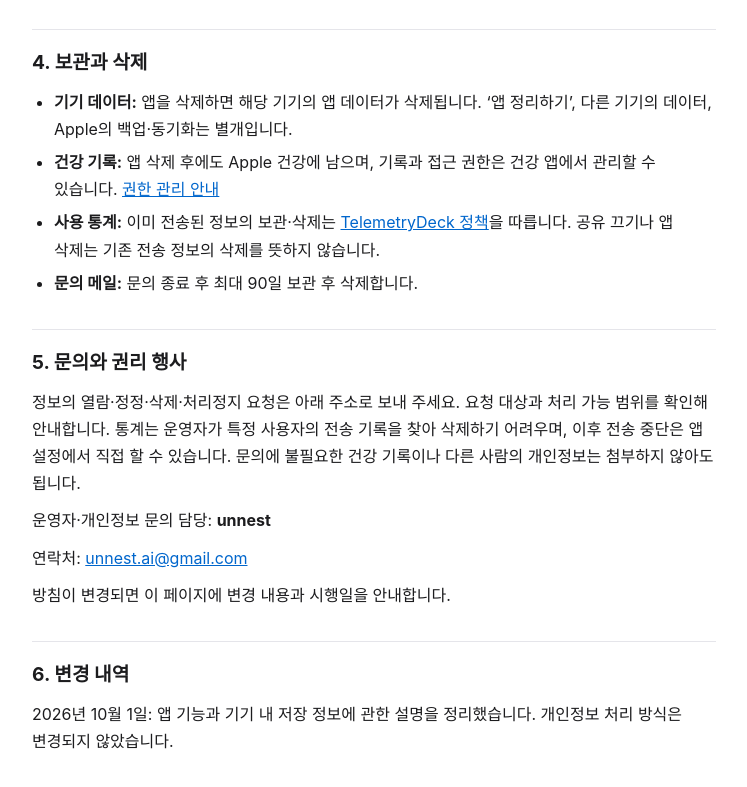
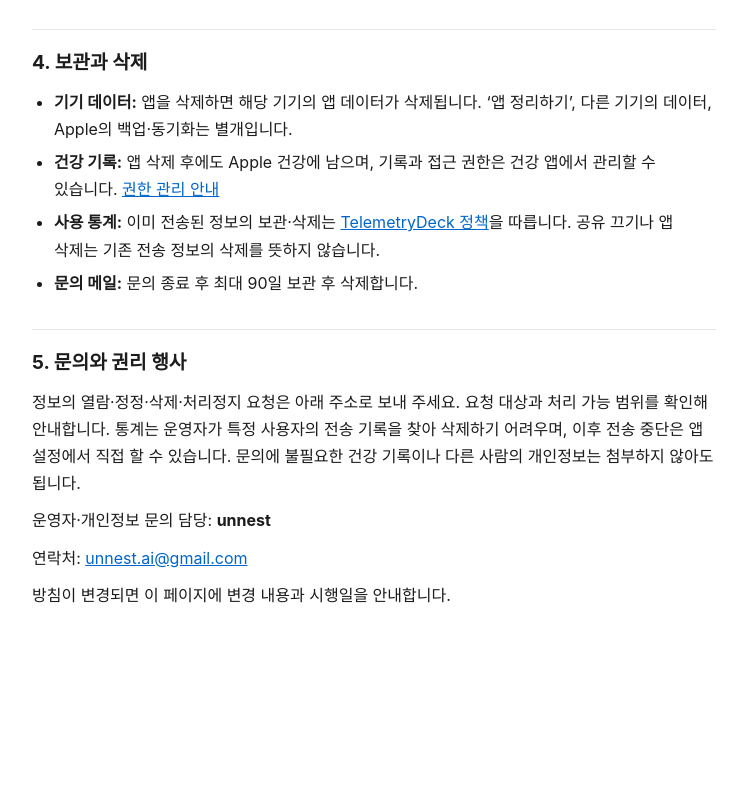
Before and after one commit to unnest-app/swimflow-site, a plain HTML site: page privacy.html in a window 1280 px wide. Shown: the part 1720-2507 px from the top of the page, without its empty margins (266-1013 px from the left). After the commit the page ends 2403 px from the top, so only its background shows below. Drawn offline with Linux system fonts and the light colour scheme.

Commit message:
Omit pre-release revision history from first release policy

```diff
--- a/privacy.html
+++ b/privacy.html
@@ -124,8 +124,6 @@
 <p>운영자·개인정보 문의 담당: <strong>unnest</strong></p>
 <p>연락처: <a href="mailto:unnest.ai@gmail.com">unnest.ai@gmail.com</a></p>
 <p>방침이 변경되면 이 페이지에 변경 내용과 시행일을 안내합니다.</p>
-<h2>6. 변경 내역</h2>
-<p>2026년 10월 1일: 앱 기능과 기기 내 저장 정보에 관한 설명을 정리했습니다. 개인정보 처리 방식은 변경되지 않았습니다.</p>
 </main>
 </body>
 </html>
```
